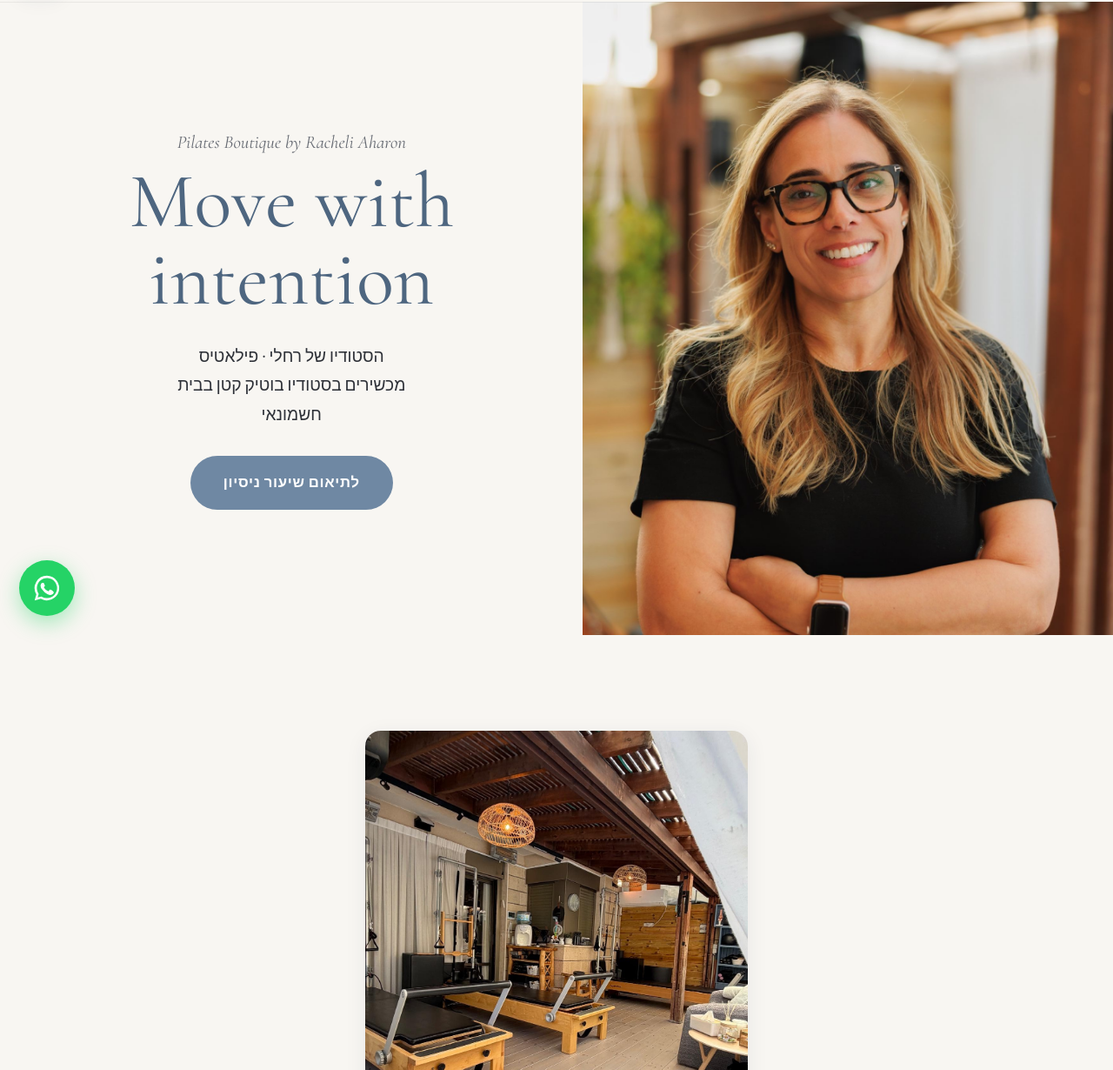
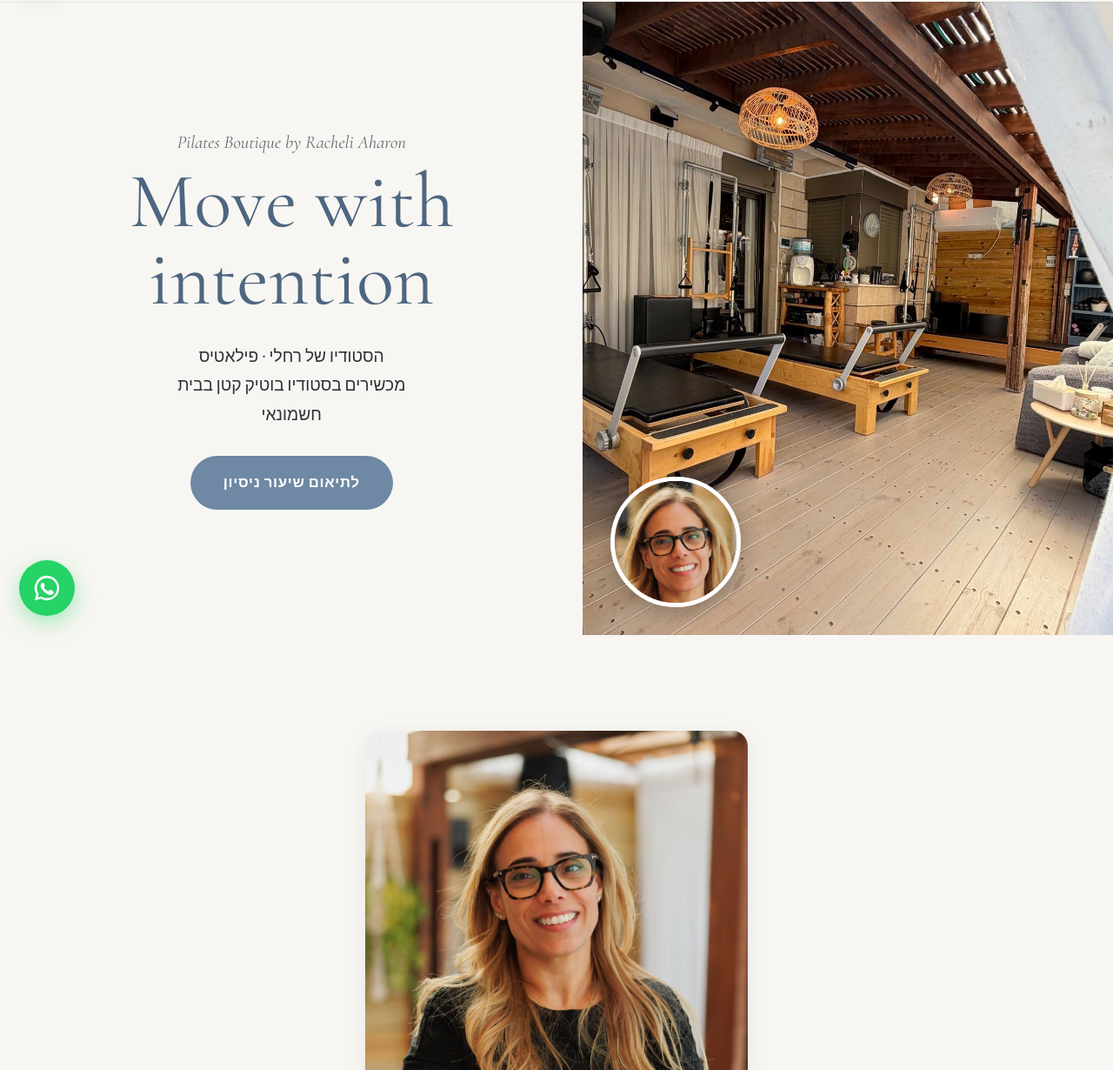
Before and after one commit to asafa76-maker/Pelatis, a plain HTML site: page index.html in a window 1280 px wide. Shown: the part 70-1300 px from the top of the page at 87% size. Drawn offline with nearby package versions, Linux system fonts and the light colour scheme.

Commit message:
Daylight studio as the opening photo with Racheli's face in the corner; her portrait in the intro
Co-Authored-By: Claude Opus 5.5 <noreply@anthropic.com>
Claude-Session: https://claude.ai/code/session_01HNk6JzhszNn2o3XBVL2gR6

```diff
--- a/index.html
+++ b/index.html
@@ -30,7 +30,7 @@
     "sameAs": ["https://www.instagram.com/pilates.by.racheli/"]
   }
   </script>
-  <link rel="stylesheet" href="styles.css?v=8">
+  <link rel="stylesheet" href="styles.css?v=9">
 </head>
 <body>
 
@@ -69,7 +69,8 @@
 
   <!-- ===== Hero ===== -->
   <section class="hero">
-    <div class="hero-media"><img src="images/hero-racheli.jpg" alt="רחלי אהרון בסטודיו" width="1600" height="1600" fetchpriority="high" decoding="async"></div>
+    <div class="hero-media"><img src="images/studio-day.jpg" alt="הסטודיו באור יום - מיטות רפורמר תחת פרגולת עץ" width="1200" height="1600" fetchpriority="high" decoding="async">
+      <img class="hero-face" src="images/racheli-face.jpg" alt="רחלי אהרון" width="400" height="400"></div>
     <div class="hero-content">
       <p class="hero-eyebrow">Pilates Boutique by Racheli Aharon</p>
       <h1 class="hero-title">Move with<br>intention</h1>
@@ -81,7 +82,7 @@
   <!-- ===== About ===== -->
   <section id="studio" class="section">
     <div class="container narrow center">
-      <img class="portrait" src="images/studio-day.jpg" alt="הסטודיו באור יום - מיטות רפורמר תחת פרגולת עץ" width="1200" height="1600" loading="lazy">
+      <img class="portrait portrait-person" src="images/hero-racheli.jpg" alt="רחלי אהרון בסטודיו" width="1600" height="1600" loading="lazy">
       <h2>היי, אני רחלי</h2>
       <p>
         ברוכים הבאים לסטודיו שלי - סטודיו בוטיק קטן לפילאטיס מכשירים בבית חשמונאי.
--- a/styles.css
+++ b/styles.css
@@ -143,7 +143,11 @@ p { margin: 0 0 1em; }
 .hero { display: grid; grid-template-rows: 64svh auto; background: var(--c-bg); }
 /* התמונה היא תגית img רגילה - נטענת ראשונה, ואם משהו משתבש הרקע הוא בצבע שמנת ולא כחול */
 .hero-media { position: relative; overflow: hidden; background: var(--c-tint); }
-.hero-media img { position: absolute; inset: 0; width: 100%; height: 100%; object-fit: cover; object-position: center 30%; }
+.hero-media > img:first-child { position: absolute; inset: 0; width: 100%; height: 100%; object-fit: cover; object-position: center 55%; }
+/* הפנים של רחלי בעיגול בפינת התמונה */
+.hero-face { position: absolute; bottom: 18px; left: 18px; width: 104px; height: 104px; border-radius: 50%;
+  object-fit: cover; border: 4px solid #fff; box-shadow: 0 8px 24px rgba(0,0,0,.25); }
+@media (min-width: 900px) { .hero-face { width: 150px; height: 150px; bottom: 32px; left: 32px; border-width: 5px; } }
 .hero-content { text-align: center; padding: 34px 24px 46px; }
 .hero-eyebrow { font-family: var(--f-latin); font-style: italic; font-size: clamp(1rem, 4.2vw, 1.3rem); color: var(--c-muted);
   white-space: nowrap; direction: ltr; margin-bottom: .2em; }
@@ -202,6 +206,7 @@ p { margin: 0 0 1em; }
 .pill-list { display: flex; flex-direction: column; align-items: center; gap: 14px; }
 
 /* ===== About ===== */
+.portrait-person { object-position: center 30% !important; }
 .portrait { width: 100%; max-width: 440px; height: auto; aspect-ratio: 4 / 5; object-fit: cover; object-position: center 60%;
   border-radius: var(--radius); margin: 0 auto 30px; box-shadow: var(--shadow); }
 .signature { font-family: var(--f-latin); font-style: italic; font-size: 1.6rem; color: var(--c-primary-dark); margin: .4em 0 1.2em; }
```
Also changed, not shown: images/racheli-face.jpg (added).
